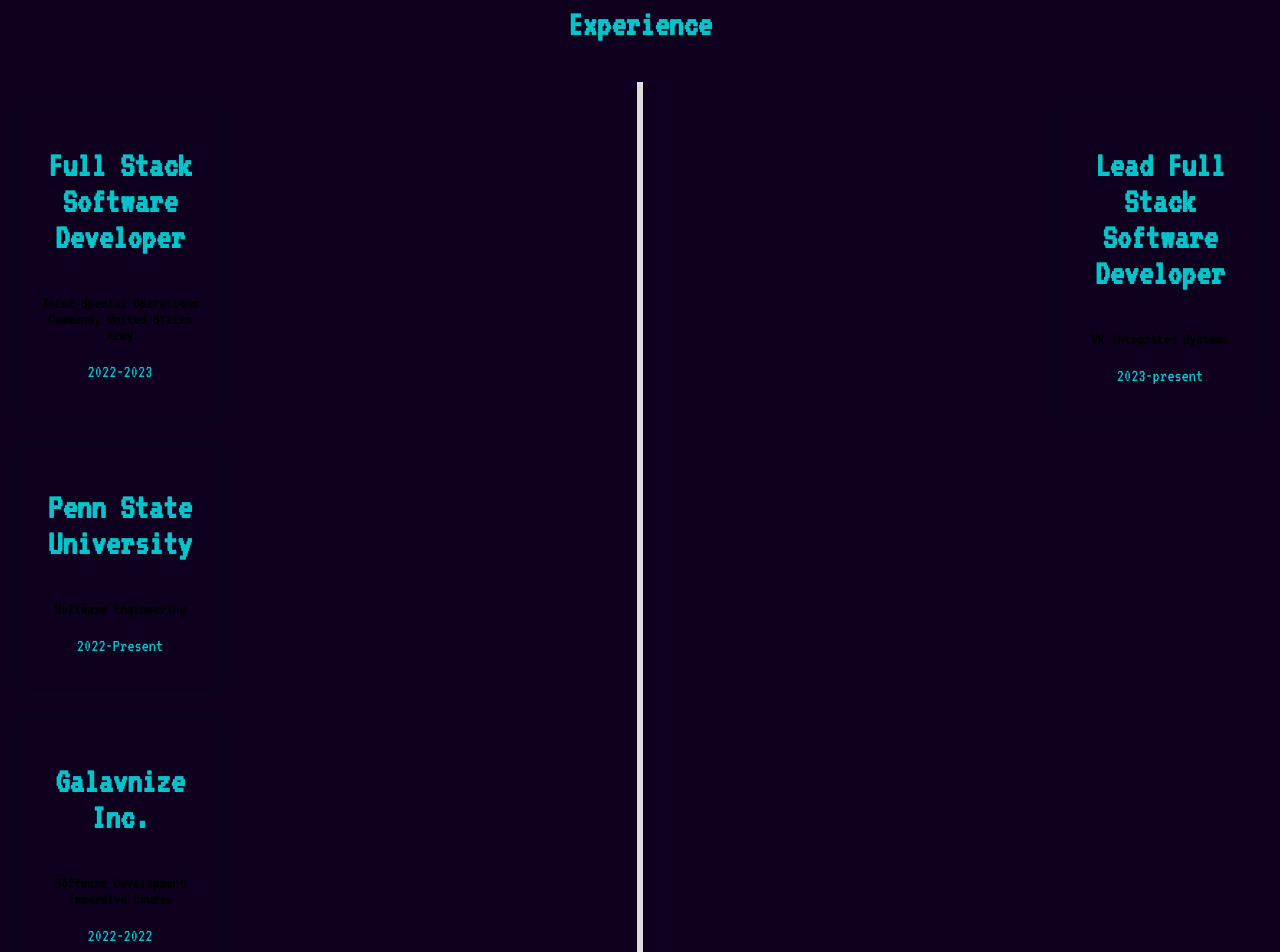
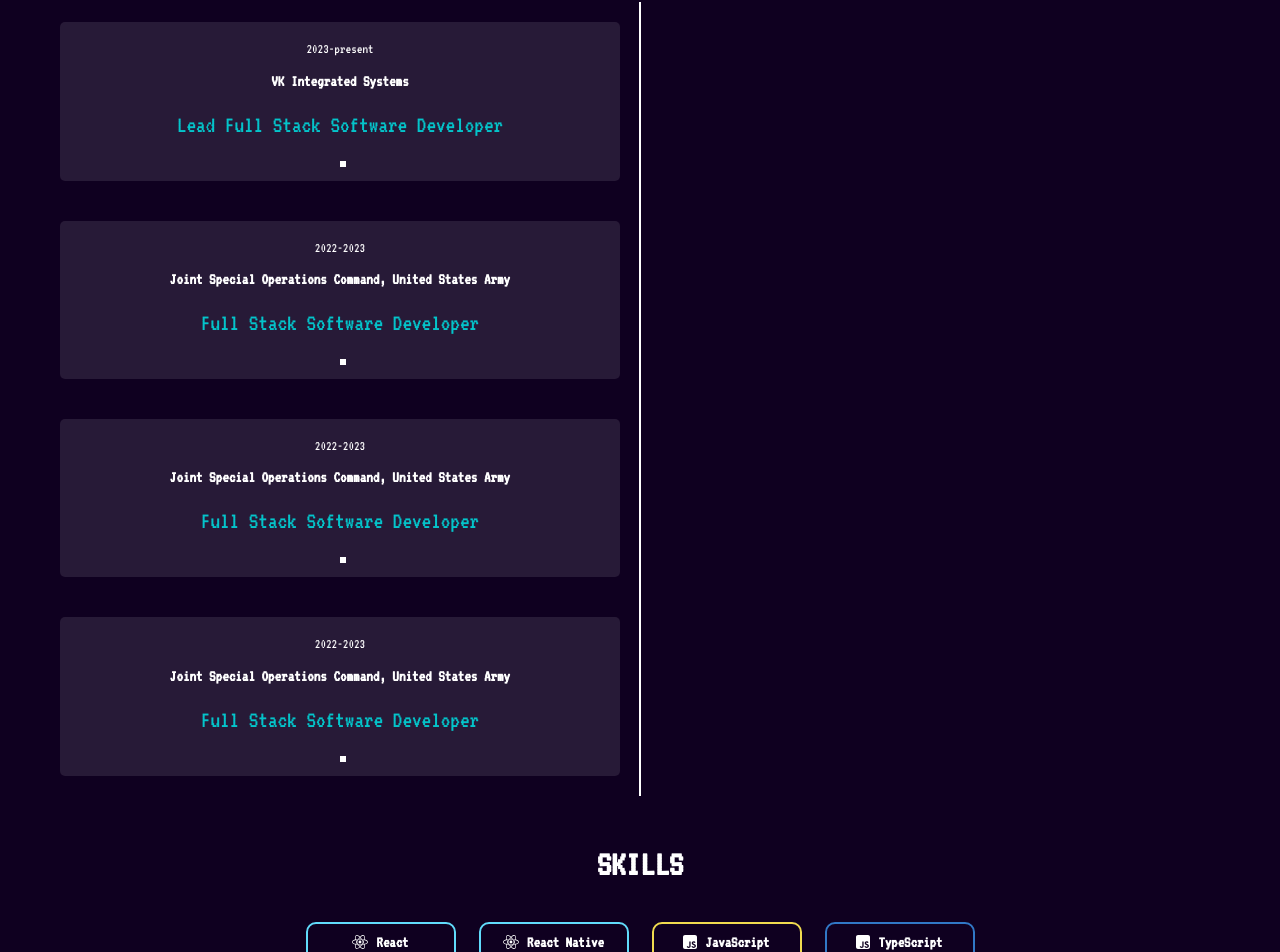
Before and after one commit to brandonadams21/websiteDesign, a React (Create React App) app: page / in a window 1280 px wide. Shown: the part 2514-3466 px from the top of the page. Built offline with nearby package versions, Linux system fonts and the light colour scheme.

Commit message:
updated skills section

```diff
--- a/package.json
+++ b/package.json
@@ -3,6 +3,9 @@
   "version": "0.1.0",
   "private": true,
   "dependencies": {
+    "@fortawesome/fontawesome-svg-core": "^6.5.1",
+    "@fortawesome/free-brands-svg-icons": "^6.5.1",
+    "@fortawesome/react-fontawesome": "^0.2.0",
     "@testing-library/jest-dom": "^5.17.0",
     "@testing-library/react": "^13.4.0",
     "@testing-library/user-event": "^13.5.0",
--- a/src/components/About.jsx
+++ b/src/components/About.jsx
@@ -6,35 +6,36 @@
     <div className="aboutUs">
       <h2>Experience</h2>
       <div className="timeline">
+        {/* Add timeline items here */}
         <div className="timeline-item">
           <div className="timeline-content right">
-            <h2>Lead Full Stack Software Developer</h2>
+            <div className="date right">2023-present</div>
             <h3>VK Integrated Systems</h3>
-            <p>2023-present</p>
+            <p>Lead Full Stack Software Developer</p>
           </div>
         </div>
         <div className="timeline-item">
           <div className="timeline-content left">
-            <h2>Full Stack Software Developer</h2>
+            <div className="date left">2022-2023</div>
             <h3>Joint Special Operations Command, United States Army</h3>
-            <p>2022-2023</p>
+            <p>Full Stack Software Developer</p>
           </div>
         </div>
         <div className="timeline-item">
           <div className="timeline-content left">
-            <h2>Penn State University</h2>
-            <h3>Software Engineering</h3>
-            <p>2022-Present</p>
+            <div className="date left">2022-2023</div>
+            <h3>Joint Special Operations Command, United States Army</h3>
+            <p>Full Stack Software Developer</p>
           </div>
         </div>
         <div className="timeline-item">
           <div className="timeline-content left">
-            <h2>Galavnize Inc.</h2>
-            <h3>Software Development Immersive Course</h3>
-            <p>2022-2022</p>
+            <div className="date left">2022-2023</div>
+            <h3>Joint Special Operations Command, United States Army</h3>
+            <p>Full Stack Software Developer</p>
           </div>
         </div>
-        {/* Add more timeline items here */}
+        {/* Repeat the structure for other items */}
       </div>
     </div>
   );
--- a/src/components/Skills.jsx
+++ b/src/components/Skills.jsx
@@ -1,25 +1,46 @@
 import React from "react";
 import "../styles/Tech.css"; // Your updated CSS file
+import { FontAwesomeIcon } from "@fortawesome/react-fontawesome";
+import {
+  faReact,
+  faJsSquare,
+  faHtml5,
+  faCss3Alt,
+  faNodeJs,
+  faPython,
+  faScss,
+  faNpm,
+  faGitAlt,
+  faDocker,
+  faSass,
+  faDigitalOcean,
+  // ... import other specific icons you need
+} from "@fortawesome/free-brands-svg-icons";
+// Import any additional icons from other Font Awesome categories as needed
 
 const Skills = () => {
   const techs = [
-    { name: "React", color: "#61DBFB", }, // Add the rest with their respective colors and logos
-    { name: "React Native", color: "#61DBFB" }, // Add the rest with their respective colors and logos
-    { name: "JavaScript", color: "#61DBFB" }, // Add the rest with their respective colors and logos
-    { name: "TypeScript", color: "#61DBFB" }, // Add the rest with their respective colors and logos
-    { name: "HTML", color: "#61DBFB" }, // Add the rest with their respective colors and logos
-    { name: "CSS", color: "#61DBFB" }, // Add the rest with their respective colors and logos
-    { name: "NodeJS", color: "#61DBFB" }, // Add the rest with their respective colors and logos
-    { name: "Bash", color: "#61DBFB" }, // Add the rest with their respective colors and logos
-    { name: "Firebase", color: "#61DBFB" }, // Add the rest with their respective colors and logos
-    { name: "MongoDB", color: "#61DBFB" }, // Add the rest with their respective colors and logos
-    { name: "Digital Ocean", color: "#61DBFB" }, // Add the rest with their respective colors and logos
-    { name: "Python", color: "#61DBFB" }, // Add the rest with their respective colors and logos
-    { name: "Sass", color: "#61DBFB" }, // Add the rest with their respective colors and logos
-    { name: "Stripe", color: "#61DBFB" }, // Add the rest with their respective colors and logos
-    { name: "UFW", color: "#61DBFB" }, // Add the rest with their respective colors and logos
-    { name: "Fail2Ban", color: "#61DBFB" }, // Add the rest with their respective colors and logos
-
+    { name: "React", color: "#61DBFB", icon: faReact },
+    { name: "React Native", color: "#61DBFB", icon: faReact },
+    { name: "JavaScript", color: "#F0DB4F", icon: faJsSquare },
+    { name: "TypeScript", color: "#3178C6", icon: faJsSquare }, // TypeScript does not have a dedicated FA icon
+    { name: "HTML", color: "#E34F26", icon: faHtml5 },
+    { name: "CSS", color: "#264de4", icon: faCss3Alt },
+    { name: "NodeJS", color: "#68A063", icon: faNodeJs },
+    { name: "Python", color: "#68A063", icon: faPython },
+    { name: "Bash", color: "#68A063", icon: faNodeJs },
+    { name: "Firebase", color: "#68A063", icon: faNodeJs },
+    { name: "UFW", color: "#68A063", icon: faNodeJs },
+    { name: "Digital Ocean", color: "#68A063", icon: faDigitalOcean },
+    { name: "Saas", color: "#68A063", icon: faSass },
+    { name: "Ant D", color: "#68A063", icon: faNodeJs },
+    { name: "MUI", color: "#68A063", icon: faPython },
+    { name: "Tailwind", color: "#68A063", icon: faNodeJs },
+    { name: "Git", color: "#68A063", icon: faGitAlt },
+    { name: "Docker", color: "#68A063", icon: faDocker },
+    { name: "TAK Servers", color: "#68A063", icon: faNodeJs },
+    { name: "NPM", color: "#68A063", icon: faNpm },
+    // ... add additional techs with their respective colors and icons
   ];
 
   return (
@@ -28,7 +49,7 @@
       <div className="technologies-grid">
         {techs.map((tech, index) => (
           <div key={index} className="tech" style={{ borderColor: tech.color }}>
-            {/* Place SVG or image tag for logo here */}
+            <FontAwesomeIcon icon={tech.icon} /> {/* This renders the icon */}
             <span>{tech.name}</span>
           </div>
         ))}
--- a/src/styles/About.css
+++ b/src/styles/About.css
@@ -1,98 +1,110 @@
-/* aboutUs.css */
 .aboutUs {
-  padding: 80px 0;
-  text-align: center;
-  /* background-color: #29324b; */
+  max-width: 1200px;
+  margin: auto;
+
   min-height: 100vh;
+}
+
+h2 {
+
+  margin-bottom: 40px;
 }
 
 .timeline {
   position: relative;
-  padding: 20px 0;
-  margin-top: 20px;
-  margin-left: auto;
-  margin-right: auto;
+  padding: 0;
+  list-style: none;
 }
 
-.timeline::after {
+.timeline:before {
   content: '';
   position: absolute;
-  width: 6px;
-  background-color: #ddd;
   top: 0;
   bottom: 0;
   left: 50%;
-  margin-left: -3px;
+  width: 2px;
+  margin-left: -1px;
+  background-color: #fff;
 }
 
 .timeline-item {
-  padding: 0 20px;
+  position: relative;
+  width: 50%;
+  padding: 20px;
+  box-sizing: border-box;
+}
+
+.timeline-content {
+  color: #fff;
+  background: rgba(255, 255, 255, 0.1);
+  border-radius: 5px;
+  padding: 20px;
   position: relative;
 }
 
-.timeline-content {
-  max-width: 200px;
-  padding: 15px;
-  border-radius: 6px;
-  box-shadow: 0 3px 6px rgba(0, 0, 0, 0.1);
-  position: relative;
-  margin-bottom: 30px;
+.timeline-content:after {
+  content: '';
+  position: absolute;
+  width: 0;
+  height: 0;
+  border-style: solid;
 }
 
-.timeline-content.right {
-  float: right;
+.right .timeline-content:after {
+  top: 50%;
+  right: -15px;
+  border-width: 10px 0 10px 15px;
+  border-color: transparent transparent transparent rgba(255, 255, 255, 0.1);
+  transform: translateY(-50%);
 }
 
-.timeline-content.right {
-  float: right;
+.left .timeline-content:after {
+  top: 50%;
+  left: -15px;
+  border-width: 10px 15px 10px 0;
+  border-color: transparent rgba(255, 255, 255, 0.1) transparent transparent;
+  transform: translateY(-50%);
 }
 
-.dark .aboutUs {
-  font-family: "Audiowide";
+.right .timeline-content .date {
+  position: absolute;
+  top: 10px;
+  right: -125px;
+  padding: 5px 10px;
+  background: #fff;
+  color: #333;
+  border-radius: 5px;
 }
 
-/* Light theme specific background image */
-.light .aboutUs {
-  font-family: 'VT323';
+.left .timeline-content .date {
+  position: absolute;
+  top: 10px;
+  left: -125px;
+  padding: 5px 10px;
+  background: #fff;
+  color: #333;
+  border-radius: 5px;
 }
 
-h2 {
-  font-size: 56px;
-  font-weight: bold;
-  margin-bottom: 40px;
+@media (max-width: 767px) {
+  .timeline:before {
+    left: 20px;
+  }
 
-  -webkit-background-clip: text; /* Safari */
-  background-clip: text;
+  .timeline-item {
+    width: 100%;
+    padding-left: 70px;
+    padding-right: 25px;
+  }
 
-  color: #04c4ca; /* Hide the original text color */
+  .right .timeline-content .date,
+  .left .timeline-content .date {
+    right: auto;
+    left: -85px;
+  }
+
+  .right .timeline-content:after,
+  .left .timeline-content:after {
+    left: 20px;
+  }
 }
-
-.dark h2 {
-  font-family: "Audiowide";
-}
-
-/* Light theme specific background image */
-.light h2 {
-  font-family: 'VT323';
-}
-
-.aboutUs-image {
-  max-width: 100%;
-  border-radius: 5px;
-  box-shadow: 0px 0px 15px rgba(0, 0, 0, 0.1);
-}
-
-.aboutUs p {
-  font-size: 18px;
-  margin-top: 20px;
-  /* color: #fff; */
-}
-
-.dark p {
-  font-family: "Audiowide";
-}
-
-/* Light theme specific background image */
-.light p {
-  font-family: 'VT323';
-}
--- a/src/styles/Tech.css
+++ b/src/styles/Tech.css
@@ -6,7 +6,7 @@
 
 .technologies-grid {
   display: grid;
-  grid-template-columns: repeat(auto-fit, minmax(120px, 1fr));
+  grid-template-columns: repeat(auto-fit, minmax(150px, 1fr)); /* Increased min width */
   grid-gap: 10px;
   justify-items: center;
   align-items: center;
@@ -17,23 +17,38 @@
 
 .tech {
   display: flex;
+  flex-direction: row; /* Align items in a row */
+  justify-content: center;
   align-items: center;
-  justify-content: center;
   padding: 10px;
-  border: 2px solid transparent; /* Set by inline style for each tech */
+  border: 2px solid transparent;
   border-radius: 10px;
   color: white;
   font-weight: bold;
-  font-size: 20px;
-  width: 100%;
+  font-size: 1rem; /* Start with a reasonable font size */
+  min-width: 150px; /* Adjust based on your content */
+  white-space: nowrap; /* Keep text in one line */
 }
 
-/* .tech span {
+.tech span {
   margin-left: 8px;
-} */
+}
+
+/* Adjust font size at different breakpoints */
+@media (max-width: 1024px) {
+  .tech {
+    font-size: 1rem;
+  }
+}
 
 @media (max-width: 768px) {
-  .technologies-grid {
-    grid-template-columns: repeat(auto-fit, minmax(100px, 1fr));
+  .tech {
+    font-size: 1em;
   }
 }
+
+@media (max-width: 480px) {
+  .tech {
+    font-size: 1rem;
+  }
+}
```
Also changed, not shown: 1 other file (tests, documents, lock files or other folders).
